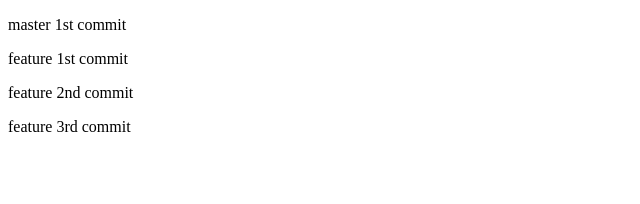
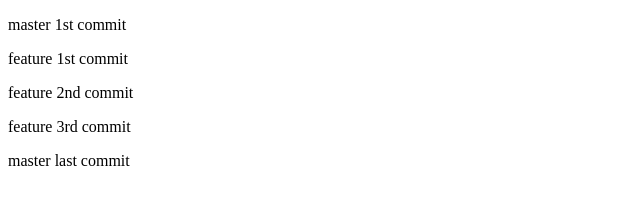
Before and after one commit to asfak-am/excercise, a plain HTML site: page index.html in a window 1280 px wide. Shown: the whole page, without its empty margins (0-640 px from the left). Drawn offline with Linux system fonts and the light colour scheme.

Commit message:
master lats commit

```diff
--- a/index.html
+++ b/index.html
@@ -10,5 +10,6 @@
     <p>feature 1st commit</p>
     <p>feature 2nd commit</p>
     <p>feature 3rd commit</p>
+    <p>master last commit </p>
 </body>
 </html>
```
